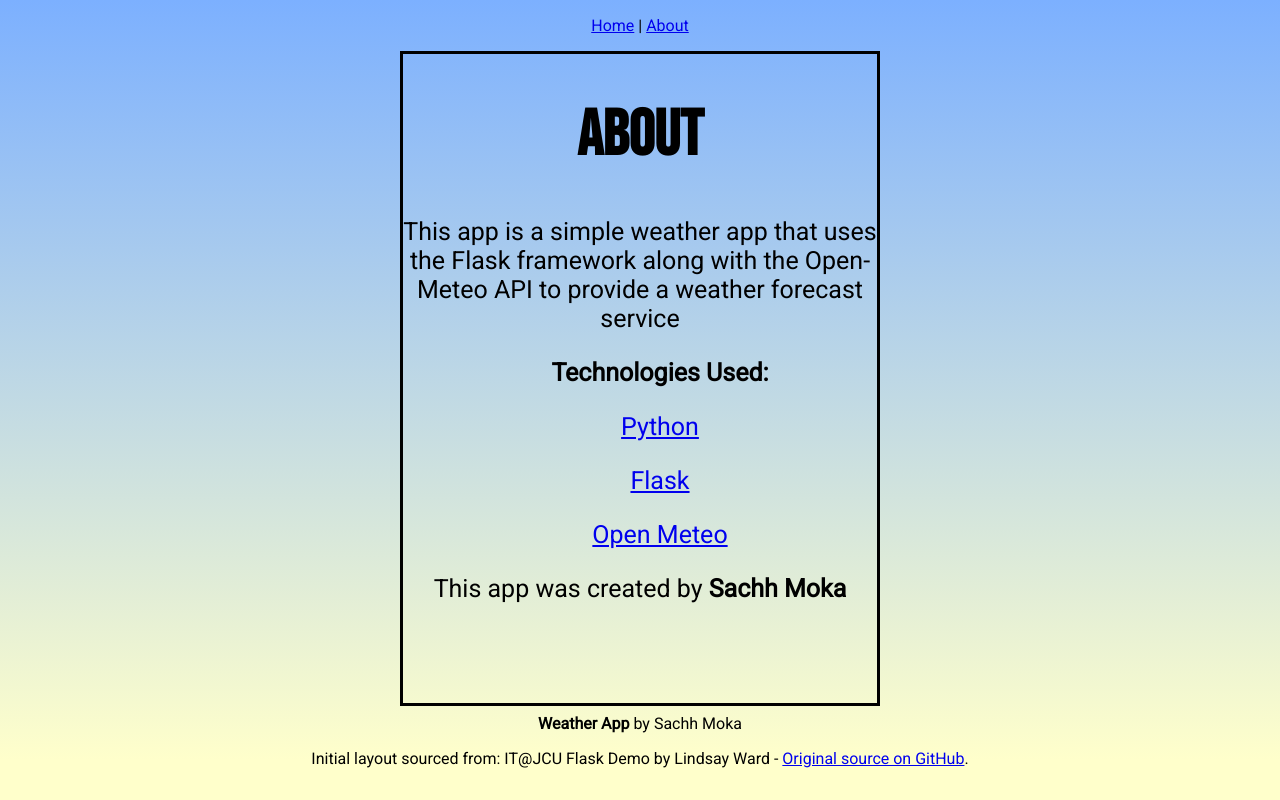
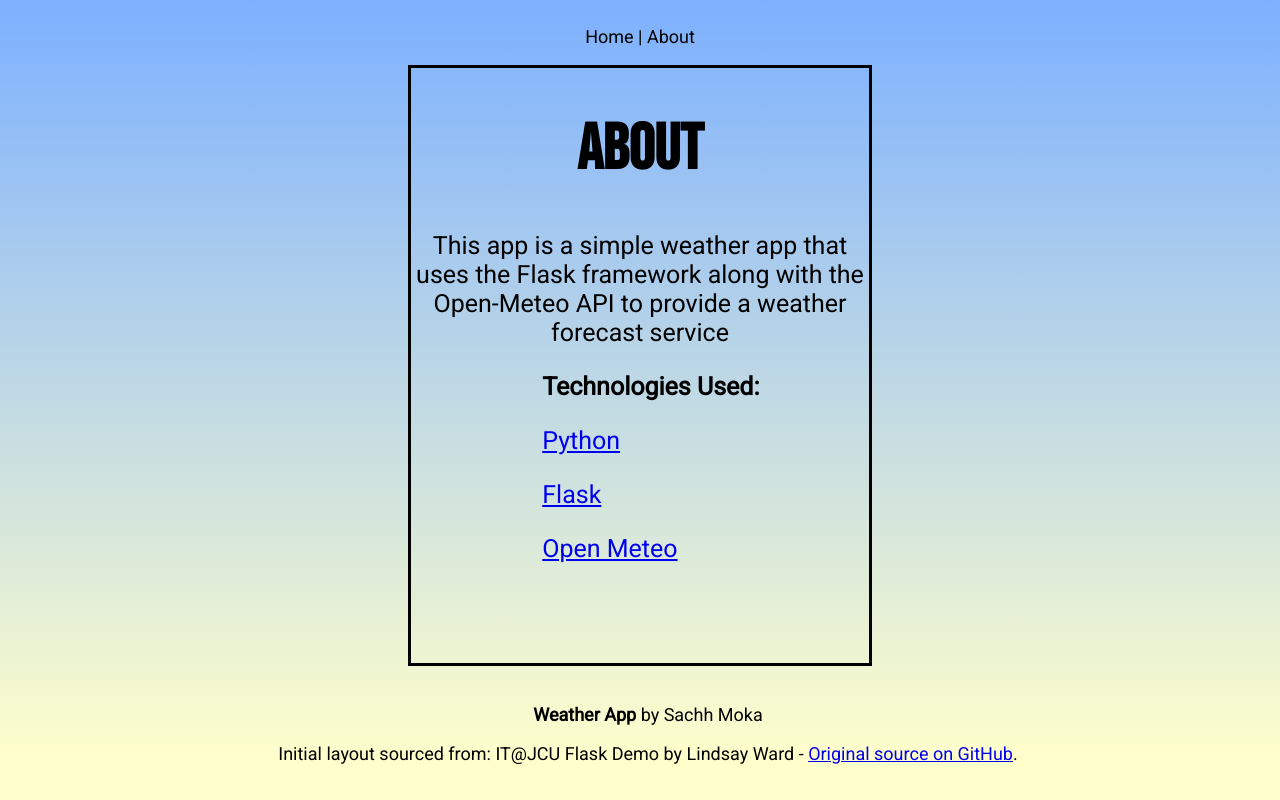
Before and after one commit to sachhm/weather-app, a Flask app: page /about in a window 1280 px wide. Run offline with Flask 3, Linux system fonts and the light colour scheme.

Commit message:
Refactor site design

```diff
--- a/static/styles.css
+++ b/static/styles.css
@@ -6,19 +6,26 @@ html{
 
 body {
     font-family: 'Roboto', sans-serif;
-    margin: 0;
 }
 
 h1{
     font-family: 'Bebas Neue', sans-serif;
     font-size: 64px;
 }
+
+#content ul{
+    text-align: left;
+    padding-left: 5.25em;
+}
+
 #nav, #footer {
     font-family: 'Roboto', sans-serif;
+    font-size: large;
 
     padding-top: 1em;
     padding-bottom: 1em;
     text-align: center;
+
 }
 
 #content {
@@ -30,6 +37,16 @@ h1{
     font-size: 25px;
 }
 
+#nav a{
+    font-size: large;
+    text-decoration: none;
+    color: black;
+}
+
+#nav a:hover{
+    color: white;
+}
+
 #footer {
     position: absolute;
     bottom: 0;
--- a/templates/about.html
+++ b/templates/about.html
@@ -4,10 +4,8 @@
     <h1>About</h1>
     <p>This app is a simple weather app that uses the Flask framework along with the Open-Meteo API to provide a weather forecast service</p>
     <ul> <b>Technologies Used:</b>
-        <p><a href="python.org">Python</a></p>
-        <p><a href="https://flask.palletsprojects.com/en/3.0.x/">Flask</a></p>
-        <p><a href="https://open-meteo.com/">Open Meteo</a></p>
+        <p><a href="https://www.python.org"target="_blank">Python</a></p>
+        <p><a href="https://flask.palletsprojects.com/en/3.0.x/"target="_blank">Flask</a></p>
+        <p><a href="https://open-meteo.com/"target="_blank">Open Meteo</a></p>
     </ul>
-
-    <p>This app was created by <b>{{author}}</b></p>
 {% endblock %}
```
